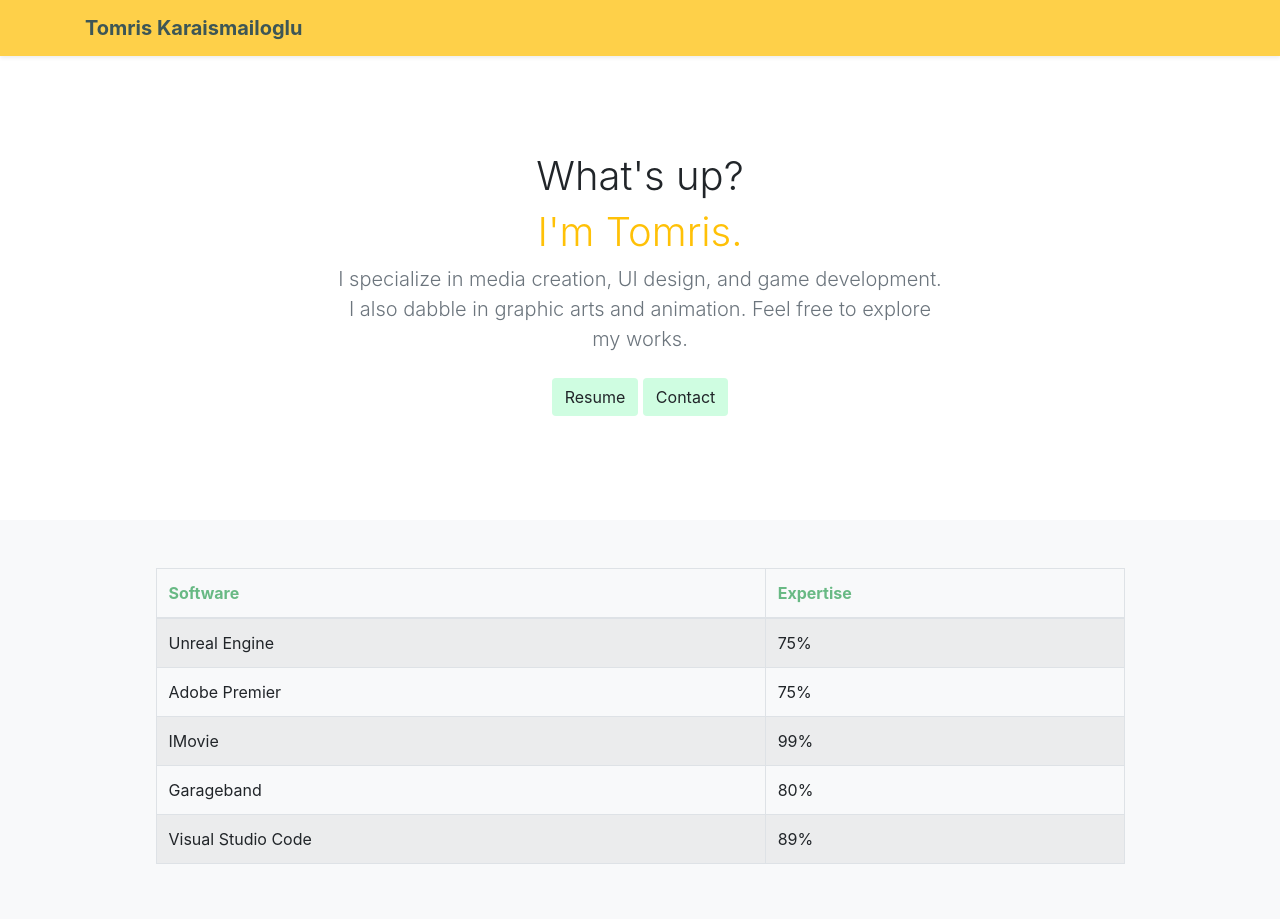
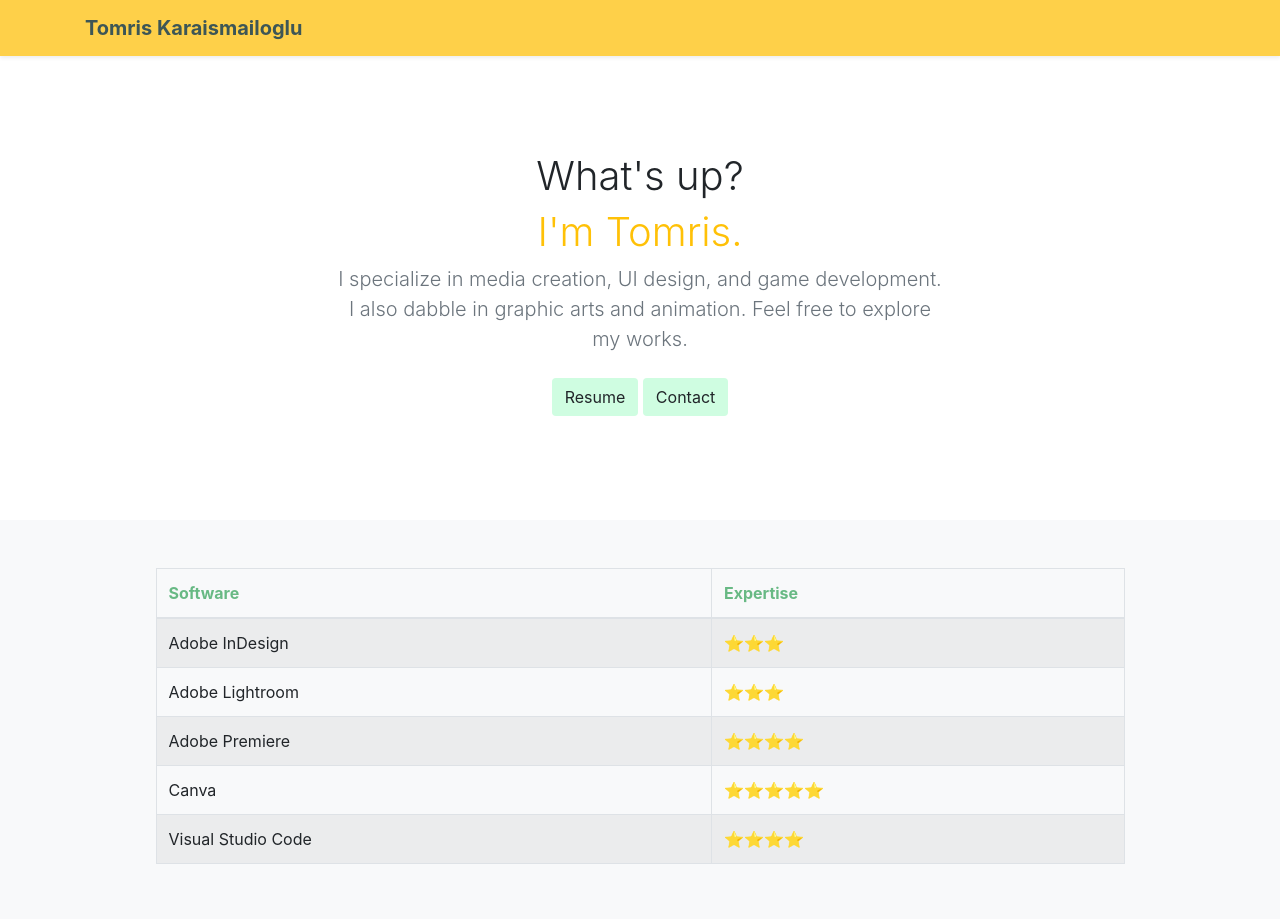
Before and after one commit to tomriskio/final-project, a plain HTML site: page index.html in a window 1280 px wide. Shown: the top 919 px of the page. Drawn offline with nearby package versions, Linux system fonts and the light colour scheme.

Commit message:
Update index.html

```diff
--- a/index.html
+++ b/index.html
@@ -66,32 +66,34 @@
           <tbody>
             <tr>
 
-              <td>Unreal Engine</td>
-              <td>75%</td>
+              <td>Adobe InDesign</td>
+              <td>⭐️⭐️⭐️</td>
+
+            </tr>
+
+            <tr>
+
+              <td>Adobe Lightroom</td>
+              <td>⭐️⭐️⭐️</td>
 
             </tr>
             <tr>
 
-              <td>Adobe Premier</td>
-              <td>75%</td>
+              <td>Adobe Premiere</td>
+              <td>⭐️⭐️⭐️⭐️</td>
 
             </tr>
+
             <tr>
 
-              <td>IMovie</td>
-              <td>99%</td>
-
-            </tr>
-            <tr>
-
-              <td>Garageband</td>
-              <td>80%</td>
+              <td>Canva</td>
+              <td>⭐️⭐️⭐️⭐️⭐️</td>
 
             </tr>
             <tr>
 
               <td>Visual Studio Code</td>
-              <td>89%</td>
+              <td>⭐️⭐️⭐️⭐️</td>
 
             </tr>
           </tbody>
```
